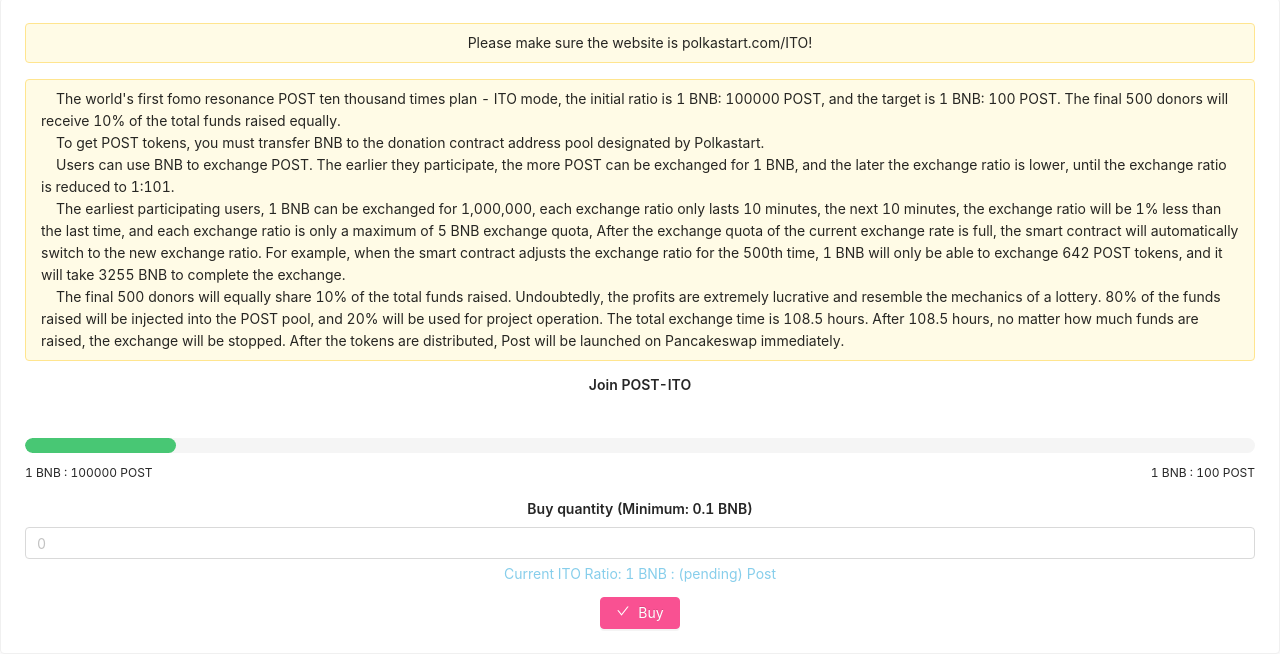
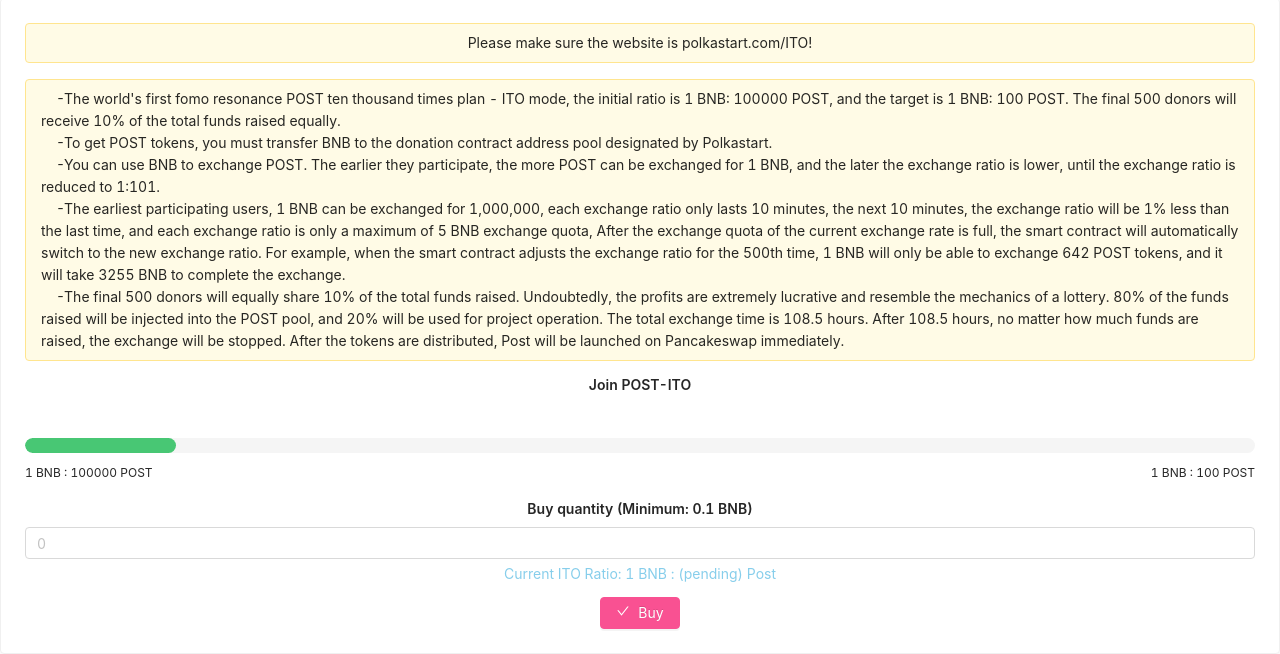
Before and after one commit to Danny931/pppppoooolkkkkassttt, a plain HTML site: page ITO/index.html in a window 1280 px wide. Shown: the part 221-875 px from the top of the page. Drawn offline with Linux system fonts and the light colour scheme.

Commit message:
Update index.html

```diff
--- a/ITO/index.html
+++ b/ITO/index.html
@@ -36,11 +36,11 @@
             <div class="pb-4"></div>
             <div data-show="true" class="ant-alert ant-alert-warning ant-alert-no-icon" role="alert">
                 <div class="ant-alert-content">
-                    <div class="ant-alert-message"> <p>&nbsp&nbsp&nbsp&nbspThe world's first fomo resonance POST ten thousand times plan - ITO mode, the initial ratio is 1 BNB: 100000 POST, and the target is 1 BNB: 100 POST. The final 500 donors will receive 10% of the total funds raised equally.</p>
-                        <p>&nbsp&nbsp&nbsp&nbspTo get POST tokens, you must transfer BNB to the donation contract address pool designated by Polkastart.</p>
-<p>&nbsp&nbsp&nbsp&nbspUsers can use BNB to exchange POST. The earlier they participate, the more POST can be exchanged for 1 BNB, and the later the exchange ratio is lower, until the exchange ratio is reduced to 1:101.</p>
-<p>&nbsp&nbsp&nbsp&nbspThe earliest participating users, 1 BNB can be exchanged for 1,000,000, each exchange ratio only lasts 10 minutes, the next 10 minutes, the exchange ratio will be 1% less than the last time, and each exchange ratio is only a maximum of 5 BNB exchange quota, After the exchange quota of the current exchange rate is full, the smart contract will automatically switch to the new exchange ratio. For example, when the smart contract adjusts the exchange ratio for the 500th time, 1 BNB will only be able to exchange 642 POST tokens, and it will take 3255 BNB to complete the exchange.</p>
-<p>&nbsp&nbsp&nbsp&nbspThe final 500 donors will equally share 10% of the total funds raised. Undoubtedly, the profits are extremely lucrative and resemble the mechanics of a lottery. 80% of the funds raised will be injected into the POST pool, and 20% will be used for project operation. The total exchange time is 108.5 hours. After 108.5 hours, no matter how much funds are raised, the exchange will be stopped. After the tokens are distributed, Post will be launched on Pancakeswap immediately.</p></div>
+                    <div class="ant-alert-message"> <p>&nbsp&nbsp&nbsp&nbsp-The world's first fomo resonance POST ten thousand times plan - ITO mode, the initial ratio is 1 BNB: 100000 POST, and the target is 1 BNB: 100 POST. The final 500 donors will receive 10% of the total funds raised equally.</p>
+                        <p>&nbsp&nbsp&nbsp&nbsp-To get POST tokens, you must transfer BNB to the donation contract address pool designated by Polkastart.</p>
+<p>&nbsp&nbsp&nbsp&nbsp-You can use BNB to exchange POST. The earlier they participate, the more POST can be exchanged for 1 BNB, and the later the exchange ratio is lower, until the exchange ratio is reduced to 1:101.</p>
+<p>&nbsp&nbsp&nbsp&nbsp-The earliest participating users, 1 BNB can be exchanged for 1,000,000, each exchange ratio only lasts 10 minutes, the next 10 minutes, the exchange ratio will be 1% less than the last time, and each exchange ratio is only a maximum of 5 BNB exchange quota, After the exchange quota of the current exchange rate is full, the smart contract will automatically switch to the new exchange ratio. For example, when the smart contract adjusts the exchange ratio for the 500th time, 1 BNB will only be able to exchange 642 POST tokens, and it will take 3255 BNB to complete the exchange.</p>
+<p>&nbsp&nbsp&nbsp&nbsp-The final 500 donors will equally share 10% of the total funds raised. Undoubtedly, the profits are extremely lucrative and resemble the mechanics of a lottery. 80% of the funds raised will be injected into the POST pool, and 20% will be used for project operation. The total exchange time is 108.5 hours. After 108.5 hours, no matter how much funds are raised, the exchange will be stopped. After the tokens are distributed, Post will be launched on Pancakeswap immediately.</p></div>
                     <div class="ant-alert-description"></div>
                 </div>
             </div>
```
